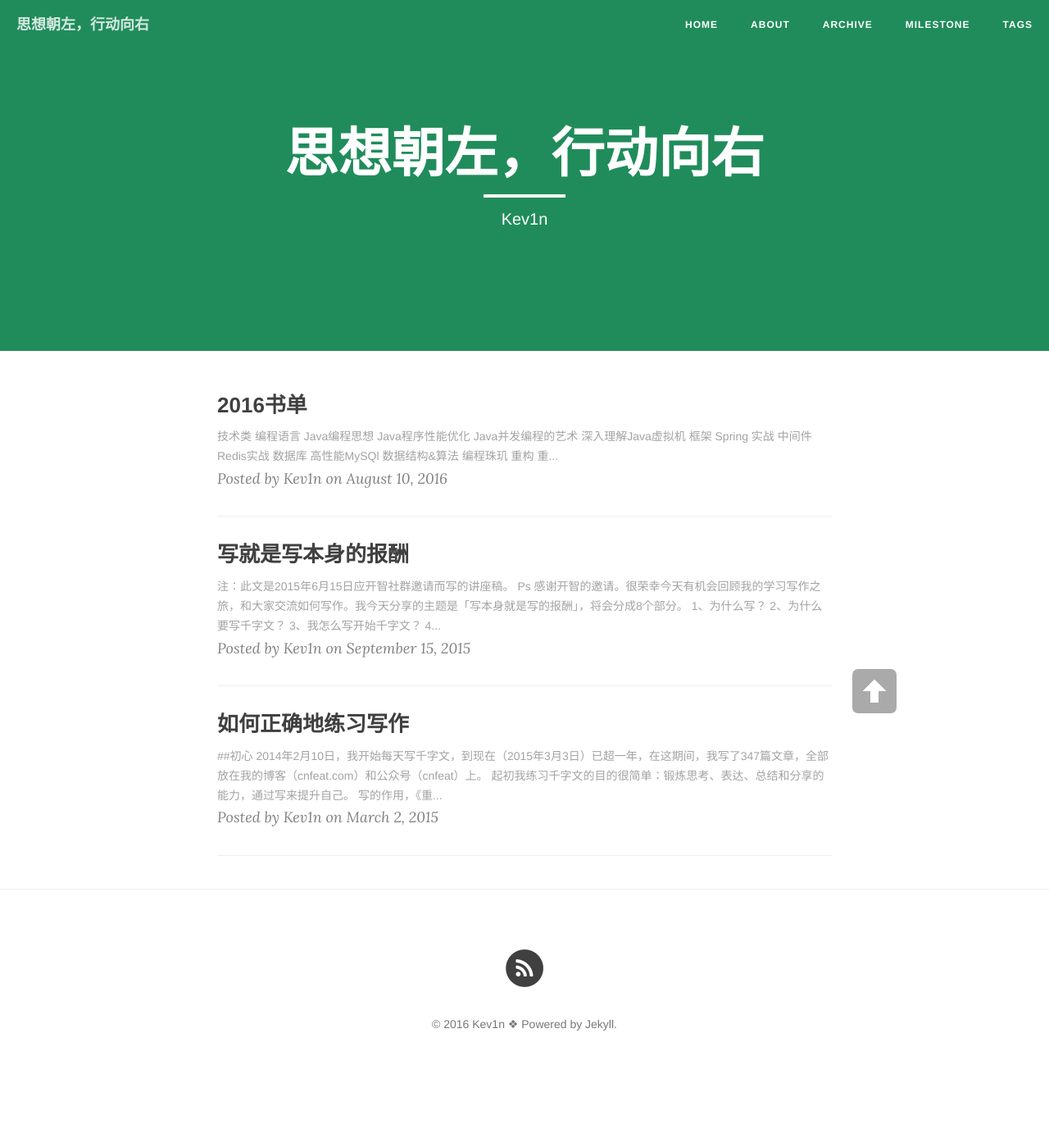
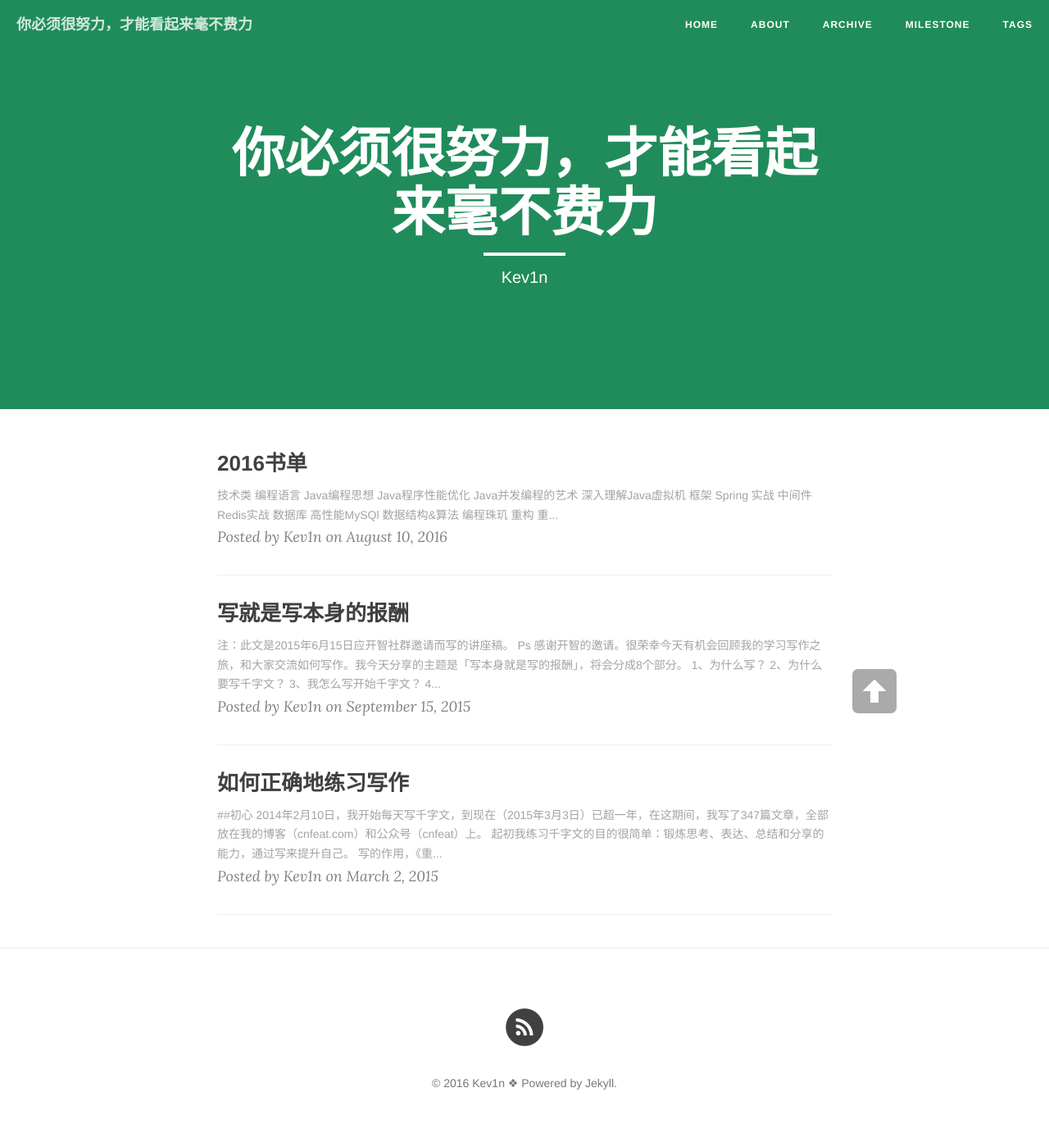
Before and after one commit to ylzyd12345/ylzyd12345.github.io, a Jekyll site: the page built from index.html, in a window 1280 px wide. Shown: the whole page at 82% size. Built offline with Jekyll 4.4.1, drawn with Linux system fonts in a browser that asks for light colours; nearby versions of some CDN libraries; the list of posts is cut into pages by our own code; before the commit the page ends 1327 px from its top, so only the background shows below that.

Commit message:
modify title

```diff
--- a/_config.yml
+++ b/_config.yml
@@ -1,5 +1,5 @@
 # Site settings
-title: 思想朝左，行动向右
+title: 你必须很努力，才能看起来毫不费力
 header-img: "img/green.jpg"
 tagline: "cn"
 description: "Kev1n|小子"
```
